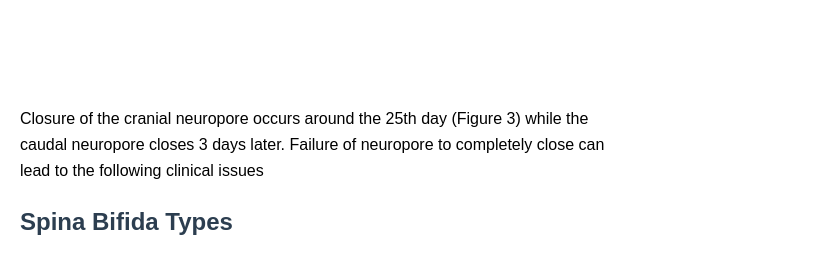
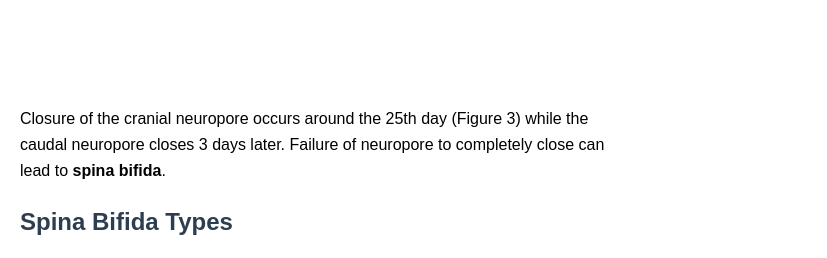
Before and after one commit to AaronHardgrave/NeuroEmbryology, a plain HTML site: page index.html in a window 1280 px wide. Shown: the part 1237-1495 px from the top of the page, 0-827 px from the left. Drawn offline with Linux system fonts and the light colour scheme.

Commit message:
Enhance neuropore closure description
Updated paragraph to include 'spina bifida' in bold.

```diff
--- a/index.html
+++ b/index.html
@@ -40,8 +40,9 @@
 
     <div class="section">
         <div class="text-content">
-            <p>Closure of the cranial neuropore occurs around the 25th day (Figure 3) while the caudal neuropore closes 3 days later. Failure of neuropore to completely close can lead to the following clinical issues
-
+            <p>Closure of the cranial neuropore occurs around the 25th day
+                (Figure 3) while the caudal neuropore closes 3 days later.
+                Failure of neuropore to completely close can lead to <strong>spina bifida</strong>.
             </p>
             <h2>Spina Bifida Types</h2>
             <ul>
```
